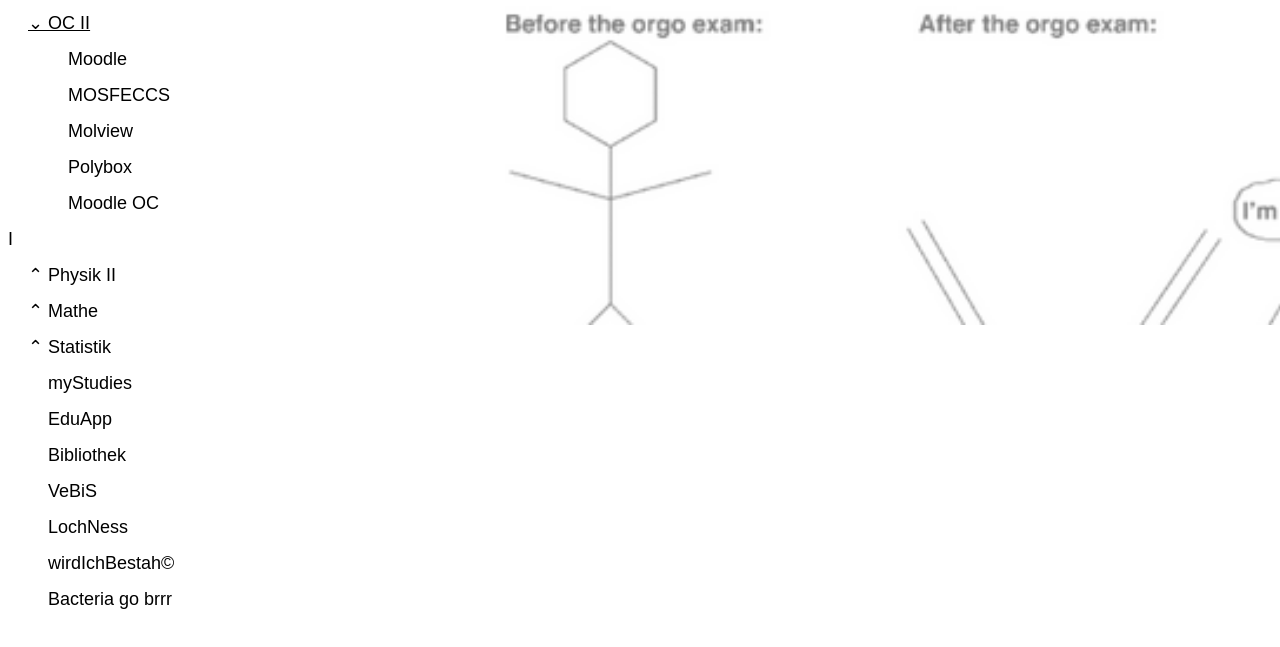
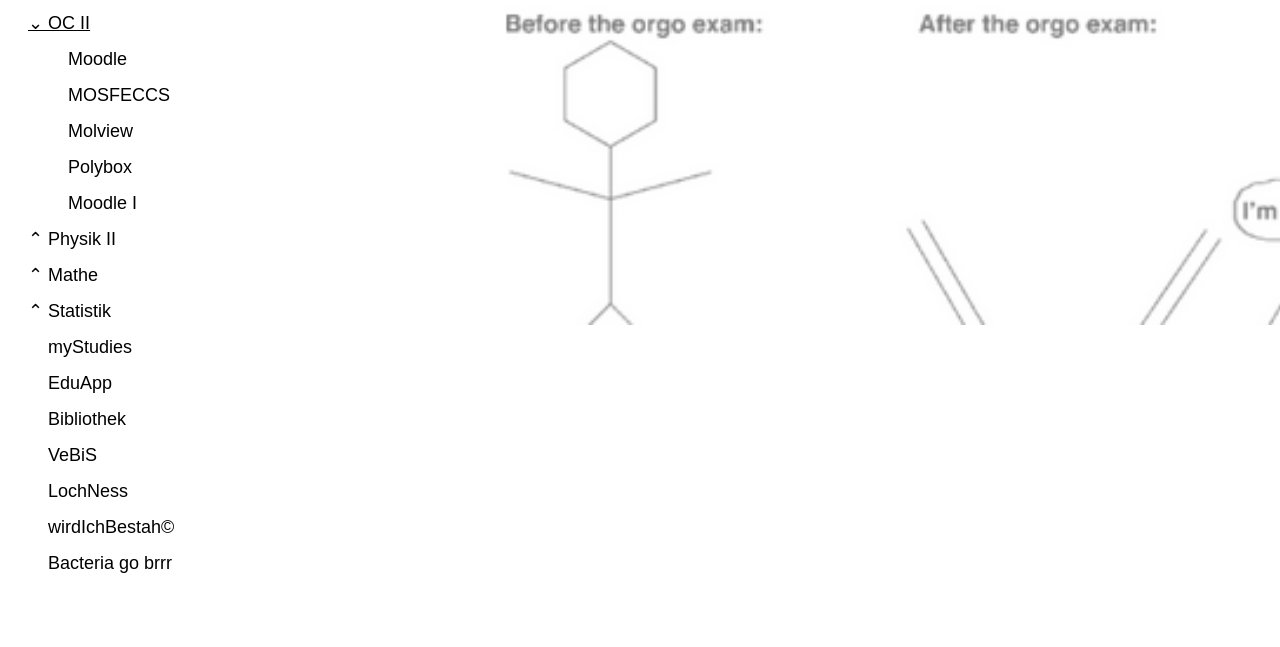
Before and after one commit to nyxeld/ETH-Hub-second-semester, a plain HTML site: page OC_II.html in a window 1280 px wide. Shown: the part 75-722 px from the top of the page. Drawn offline with Linux system fonts and the light colour scheme.

Commit message:
Update OC_II.html

```diff
--- a/OC_II.html
+++ b/OC_II.html
@@ -15,7 +15,7 @@
       <a href='MOSFECCS.html' class='dropdown'>MOSFECCS</a><br>
       <a href='https://molview.org/'  target='_blank' rel='noopener noreferrer' class='dropdown'>Molview</a><br>
       <a href='https://polybox.ethz.ch/index.php/s/F3H97GgmSYovzLs'  target='_blank' rel='noopener noreferrer' class='dropdown'>Polybox</a><br>
-      <a href='https://moodle-app2.let.ethz.ch/course/view.php?id=23033'  target='_blank' rel='noopener noreferrer' class='dropdown'>Moodle OC I</a><br>
+      <a href='https://moodle-app2.let.ethz.ch/course/view.php?id=23033'  target='_blank' rel='noopener noreferrer' class='dropdown'>Moodle I</a><br>
     <a href='physik_II.html'> ⌃ Physik II</a><br>
     <a href='mathe.html'>⌃ Mathe</a><br>
     <a href='statistik.html'>⌃ Statistik</a><br>
```
